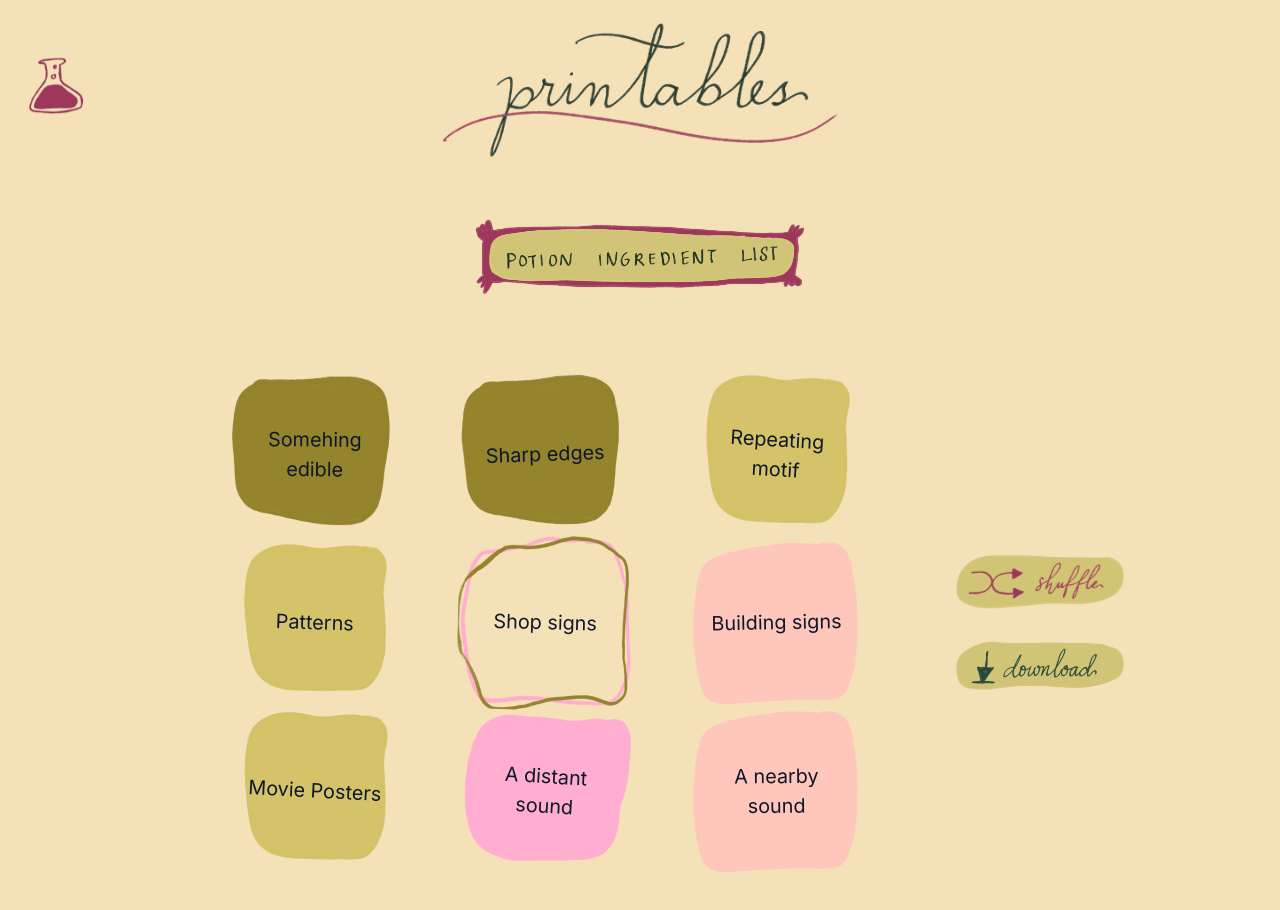
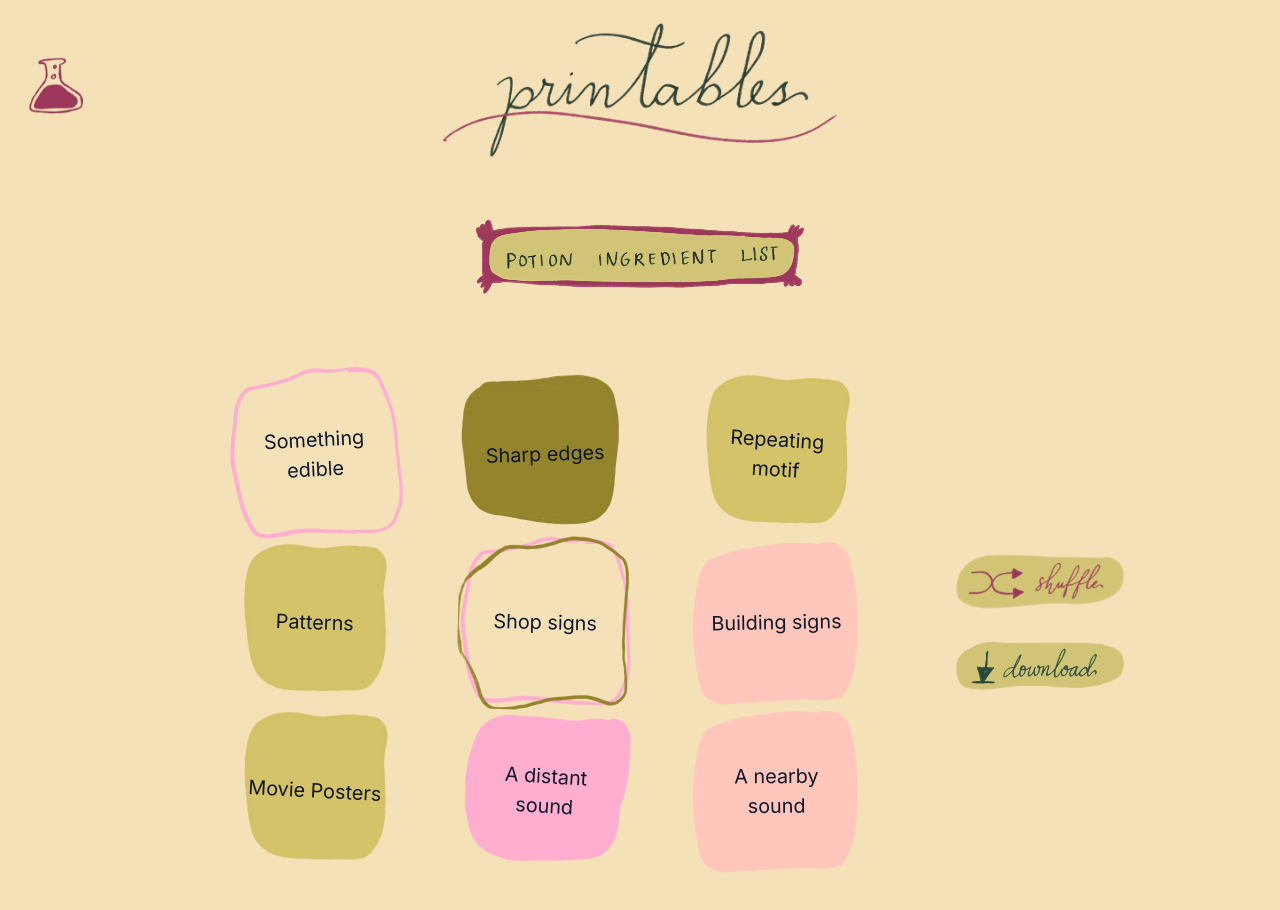
Before and after one commit to ajaibghar-co/code.drift, a Next.js app: page /printables in a window 1280 px wide. Shown: the top 910 px of the page. Built offline with nearby package versions, Linux system fonts and the light colour scheme.

Commit message:
fixed typo

```diff
--- a/app/printables/page.tsx
+++ b/app/printables/page.tsx
@@ -12,7 +12,7 @@ const inter = Inter({ subsets: ["latin"] });
 const TEXT_COLOR = '#0F172A';
 
 const WORDS = [
-  'Somehing edible',
+  'Something edible',
   'Sharp edges',
   'Repeating motif',
   'Patterns',
@@ -25,9 +25,9 @@ const WORDS = [
   'Street food',
   'Speakings in local dialect',
   'Everyday Sounds',
-  'Loud Sound/ visual',
+  'Loud Sound/Visual',
   'Textiles',
-  'Rhythmic sounds ',
+  'Rhythmic sounds',
   'Nature sounds',
   'Behind the scenes',
   'Typography',
@@ -52,7 +52,8 @@ const WORDS = [
   'Sound of Freedom',
   'Market scenes',
   'Places of play',
-  'Park'
+  'Park',
+  'Street signs'
 ];
 
 function hashStr(s: string) {
```
